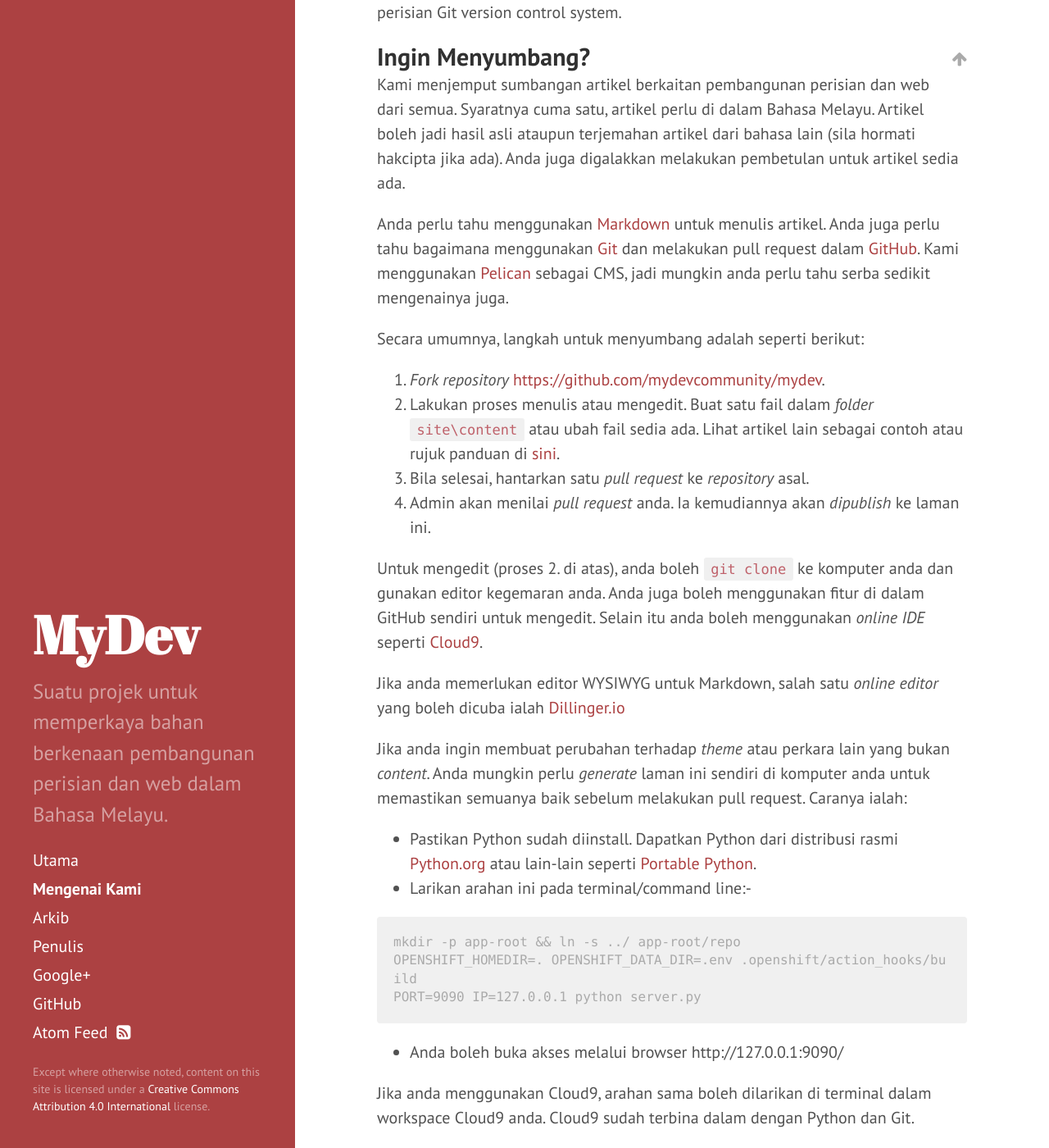
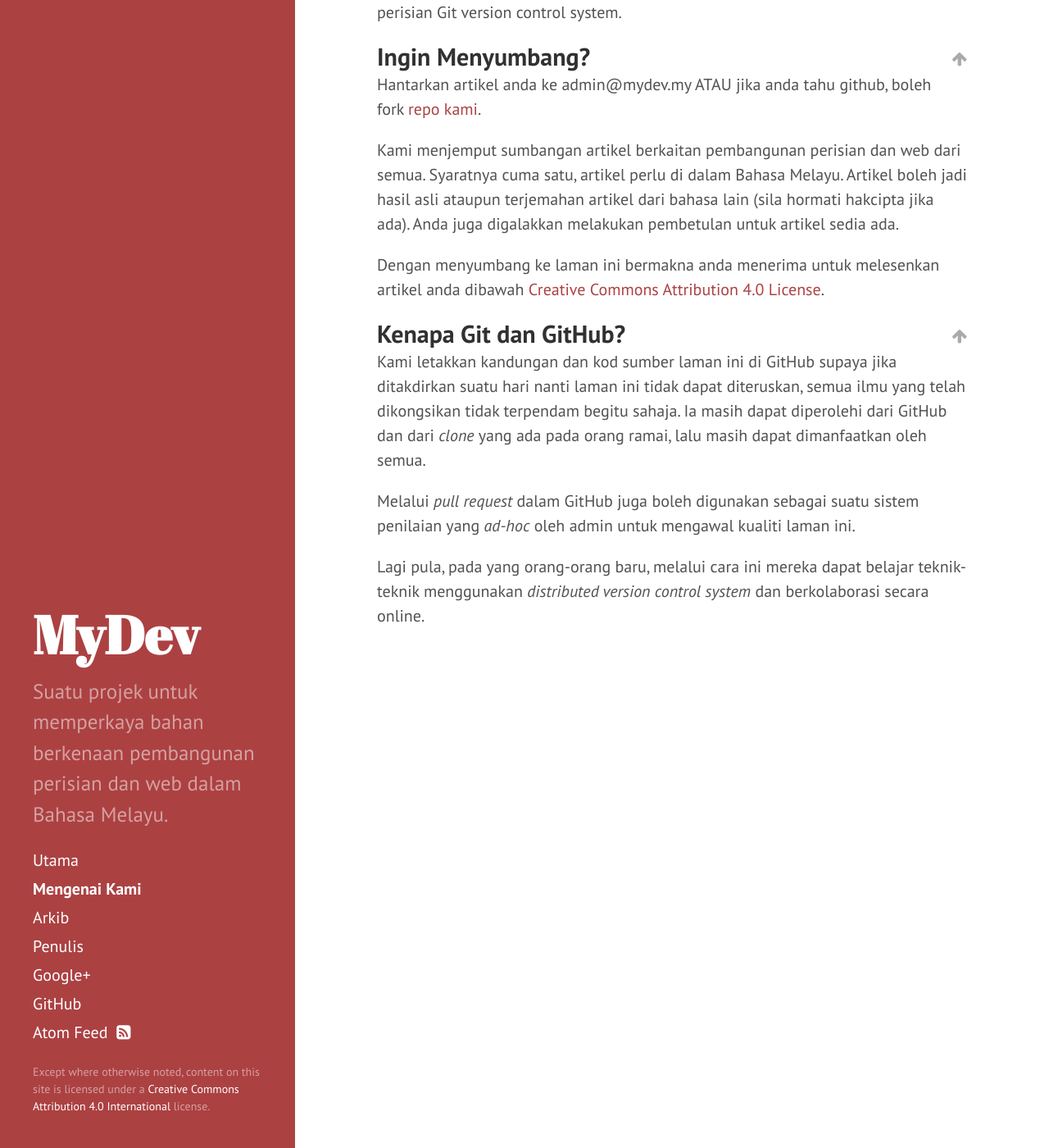
Before and after one commit to mydevcommunity/mydevcommunity.github.io, a Jekyll site: the page built from about.md, in a window 1280 px wide and 1400 px high, scrolled down 673 px. Shown: the whole window at 82% size. Built offline with Jekyll 4.4.1, drawn with Linux system fonts in a browser that asks for light colours; nearby versions of some CDN libraries; Markdown is read by kramdown in place of the engine named in the settings.

Commit message:
Update about.md
Made contributing much easier ;)

````diff
--- a/about.md
+++ b/about.md
@@ -20,35 +20,9 @@ Ini adalah satu inisiatif MyDev untuk memperkayakan sumber maklumat dalam Bahasa
 
 ## Ingin Menyumbang?
 
+Hantarkan artikel anda ke admin@mydev.my ATAU jika anda tahu github, boleh fork [repo kami](http://github.com/mydevcommunity/mydevcommunity.github.io).
+
 Kami menjemput sumbangan artikel berkaitan pembangunan perisian dan web dari semua. Syaratnya cuma satu, artikel perlu di dalam Bahasa Melayu. Artikel boleh jadi hasil asli ataupun terjemahan artikel dari bahasa lain (sila hormati hakcipta jika ada). Anda juga digalakkan melakukan pembetulan untuk artikel sedia ada.
-
-Anda perlu tahu menggunakan [Markdown](http://daringfireball.net/projects/markdown/syntax) untuk menulis artikel. Anda juga perlu tahu bagaimana menggunakan [Git](http://git-scm.com) dan melakukan pull request dalam [GitHub](http://github.org). Kami menggunakan [Pelican](http://getpelican.com) sebagai CMS, jadi mungkin anda perlu tahu serba sedikit mengenainya juga.
-
-Secara umumnya, langkah untuk menyumbang adalah seperti berikut:
-
-1. _Fork repository_ [https://github.com/mydevcommunity/mydev](https://github.com/mydevcommunity/mydev).
-1. Lakukan proses menulis atau mengedit. Buat satu fail dalam _folder_ `site\content` atau ubah fail sedia ada. Lihat artikel lain sebagai contoh atau rujuk panduan di [sini](http://docs.getpelican.com/en/3.1.1/getting_started.html#writing-articles-using-pelican).
-1. Bila selesai, hantarkan satu _pull request_ ke _repository_ asal.
-1. Admin akan menilai _pull request_ anda. Ia kemudiannya akan _dipublish_ ke laman ini.
-
-Untuk mengedit (proses 2. di atas), anda boleh `git clone` ke komputer anda dan gunakan editor kegemaran anda. Anda juga boleh menggunakan fitur di dalam GitHub sendiri untuk mengedit. Selain itu anda boleh menggunakan _online IDE_ seperti [Cloud9](http://c9.io).
-
-Jika anda memerlukan editor WYSIWYG untuk Markdown, salah satu _online editor_ yang boleh dicuba ialah [Dillinger.io](http://dillinger.io/)
-
-Jika anda ingin membuat perubahan terhadap _theme_ atau perkara lain yang bukan _content_. Anda mungkin perlu _generate_ laman ini sendiri di komputer anda untuk memastikan semuanya baik sebelum melakukan pull request. Caranya ialah:
-
-* Pastikan Python sudah diinstall. Dapatkan Python dari distribusi rasmi [Python.org](http://python.org/download/) atau lain-lain seperti [Portable Python](http://portablepython.com/).
-* Larikan arahan ini pada terminal/command line:-
-
-```console
-mkdir -p app-root && ln -s ../ app-root/repo
-OPENSHIFT_HOMEDIR=. OPENSHIFT_DATA_DIR=.env .openshift/action_hooks/build
-PORT=9090 IP=127.0.0.1 python server.py
-```
-
-* Anda boleh buka akses melalui browser http://127.0.0.1:9090/
-
-Jika anda menggunakan Cloud9, arahan sama boleh dilarikan di terminal dalam workspace Cloud9 anda. Cloud9 sudah terbina dalam dengan Python dan Git.
 
 Dengan menyumbang ke laman ini bermakna anda menerima untuk melesenkan artikel anda dibawah [Creative Commons Attribution 4.0 License](http://creativecommons.org/licenses/by/4.0/).
 
````
